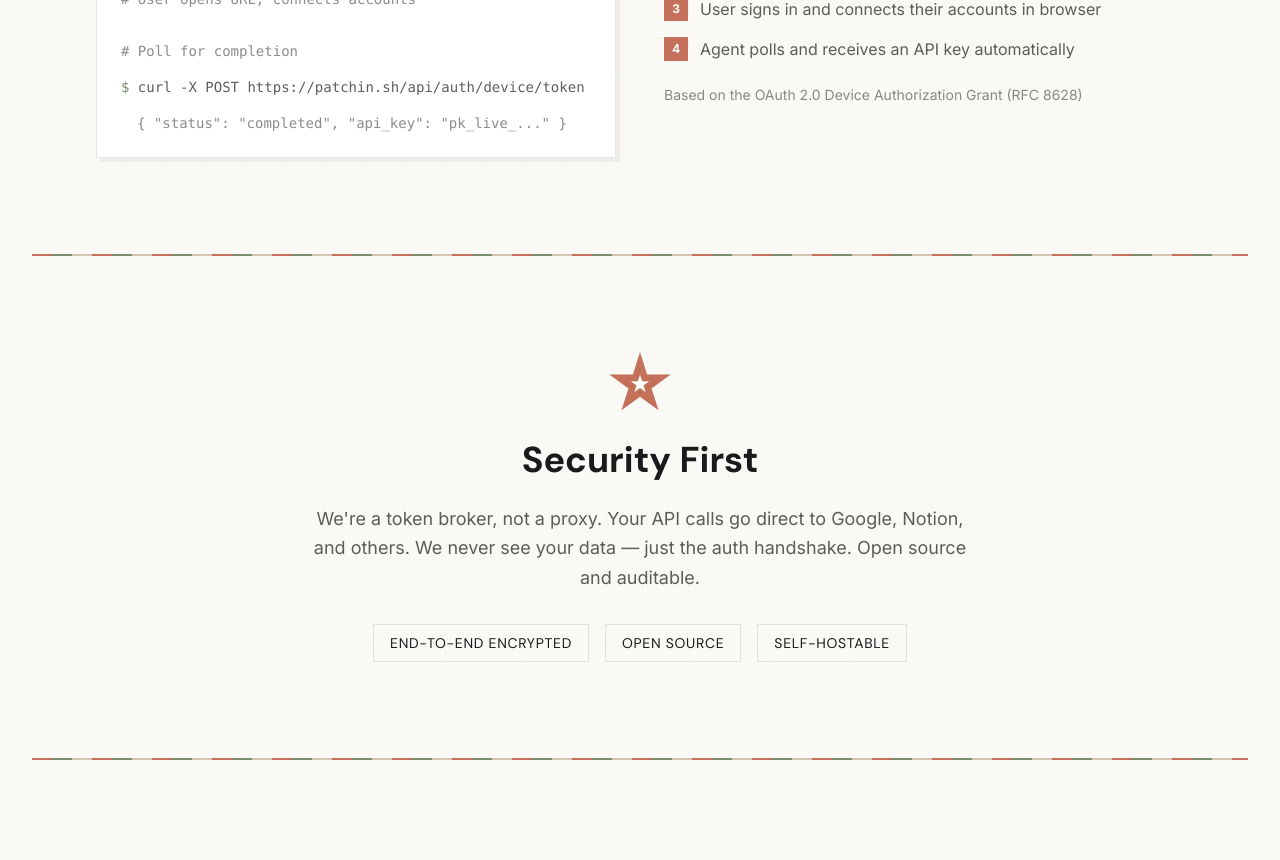
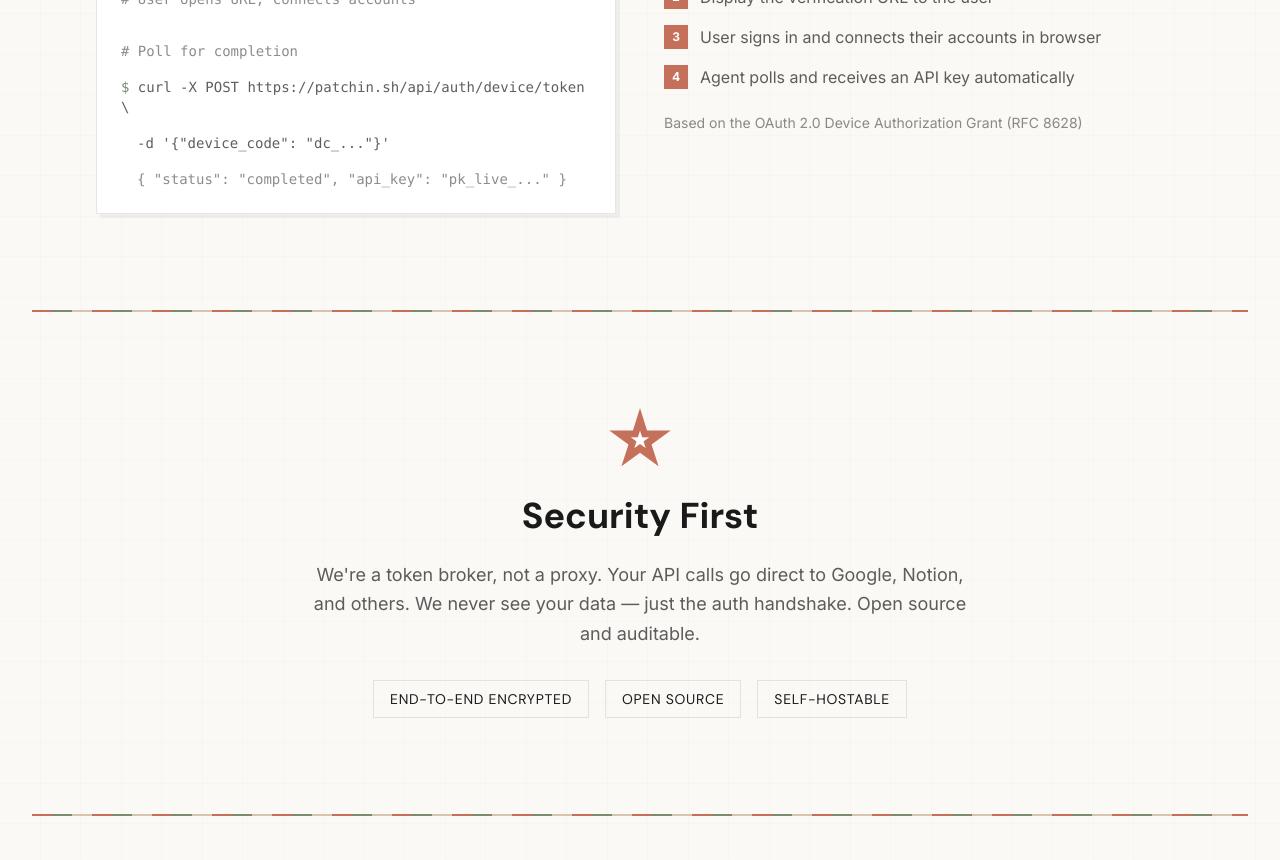
Before and after one commit to weekend-systems/patchin, a Next.js app in the folder apps/web/: page / in a window 1280 px wide. Shown: the part 1820-2680 px from the top of the page. Built offline with nearby package versions, Linux system fonts and the light colour scheme.

Commit message:
Fix landing page: show device_code in token polling example

```diff
--- a/apps/web/app/page.tsx
+++ b/apps/web/app/page.tsx
@@ -187,7 +187,10 @@ export default function Home() {
                   <span className="text-[var(--text-muted)]"># Poll for completion</span>
                 </div>
                 <div>
-                  <span className="text-[var(--accent-sage)]">$</span> curl -X POST https://patchin.sh/api/auth/device/token
+                  <span className="text-[var(--accent-sage)]">$</span> curl -X POST https://patchin.sh/api/auth/device/token \
+                </div>
+                <div className="pl-4">
+                  -d {`'{"device_code": "dc_..."}'`}
                 </div>
                 <div className="pl-4 text-[var(--text-muted)]">
                   {`{ "status": "completed", "api_key": "pk_live_..." }`}
```
